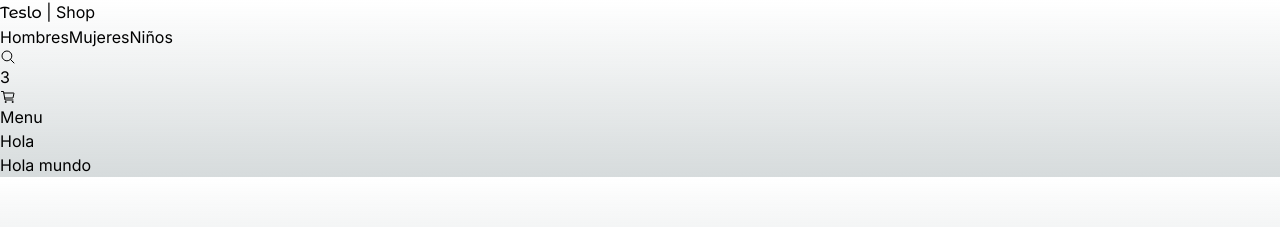
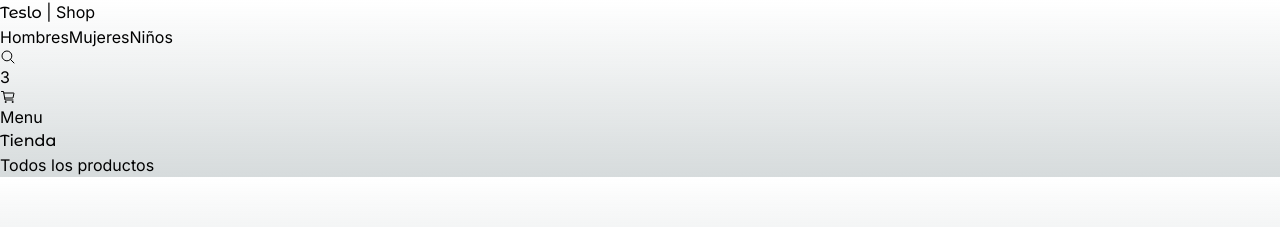
Before and after one commit to Andredy-00/TesloShop, a Next.js app: page / in a window 1280 px wide. Shown: the top 227 px of the page. Built offline with nearby package versions, Linux system fonts and the light colour scheme.

Commit message:
Componente title

```diff
--- a/src/app/(shop)/layout.tsx
+++ b/src/app/(shop)/layout.tsx
@@ -8,8 +8,9 @@ export default function ShopLayout({
   return (
     <main className="min-h-screen">
       <TopMenu />
-
+    <div className="px-0 sm:px-10">
       {children}
+    </div>
     </main>
   );
 }
--- a/src/app/(shop)/page.tsx
+++ b/src/app/(shop)/page.tsx
@@ -1,9 +1,13 @@
+import { Title } from "@/components";
 
 export default function Home() {
   return (
-   <div>
-    <h1>Hola</h1>
-    <h1>Hola mundo</h1>
-   </div>
+   <>
+    <Title
+      title="Tienda"
+      subtiitle="Todos los productos"
+      className="mb-2"
+    />
+   </>
   );
 }
--- a/src/components/index.ts
+++ b/src/components/index.ts
@@ -1,3 +1,4 @@
 
 export * from './ui/top-menu/TopMenu';
 export * from './ui/not-found/PageNotFound';
+export * from './ui/title/Title';
--- /dev/null
+++ b/src/components/ui/title/Title.tsx
@@ -0,0 +1,24 @@
+import { titleFont } from "@/config/fonts";
+
+interface Props {
+  title: string;
+  subtiitle?: string;
+  className?: string;
+}
+
+export const Title = ({ title, subtiitle, className }: Props) => {
+  return (
+    <div className={`mt-3 ${className}`}>
+      <h1
+        className={`${titleFont.className} antialiased text-4xl font-semibold my-10`}
+      >
+        {title}
+      </h1>
+      {
+        subtiitle && (
+          <h3 className="text-xl mb-5">{subtiitle}</h3>
+        )
+      }
+    </div>
+  );
+};
```
